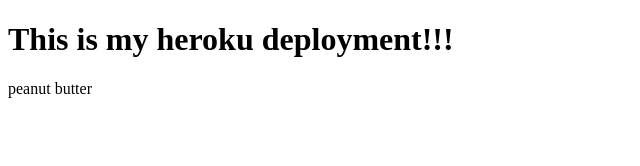
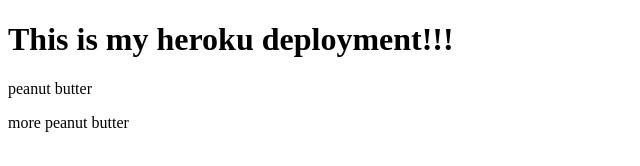
Before and after one commit to kellonparkinson/deployment-demo, a website: page index.html in a window 1280 px wide. Shown: the whole page, without its empty margins (0-640 px from the left). Drawn offline with Linux system fonts and the light colour scheme.

Commit message:
testing heroku update time

```diff
--- a/index.html
+++ b/index.html
@@ -9,5 +9,6 @@
 <body>
   <h1>This is my heroku deployment!!!</h1>
   <p>peanut butter</p>
+  <p>more peanut butter</p>
 </body>
 </html>
```
